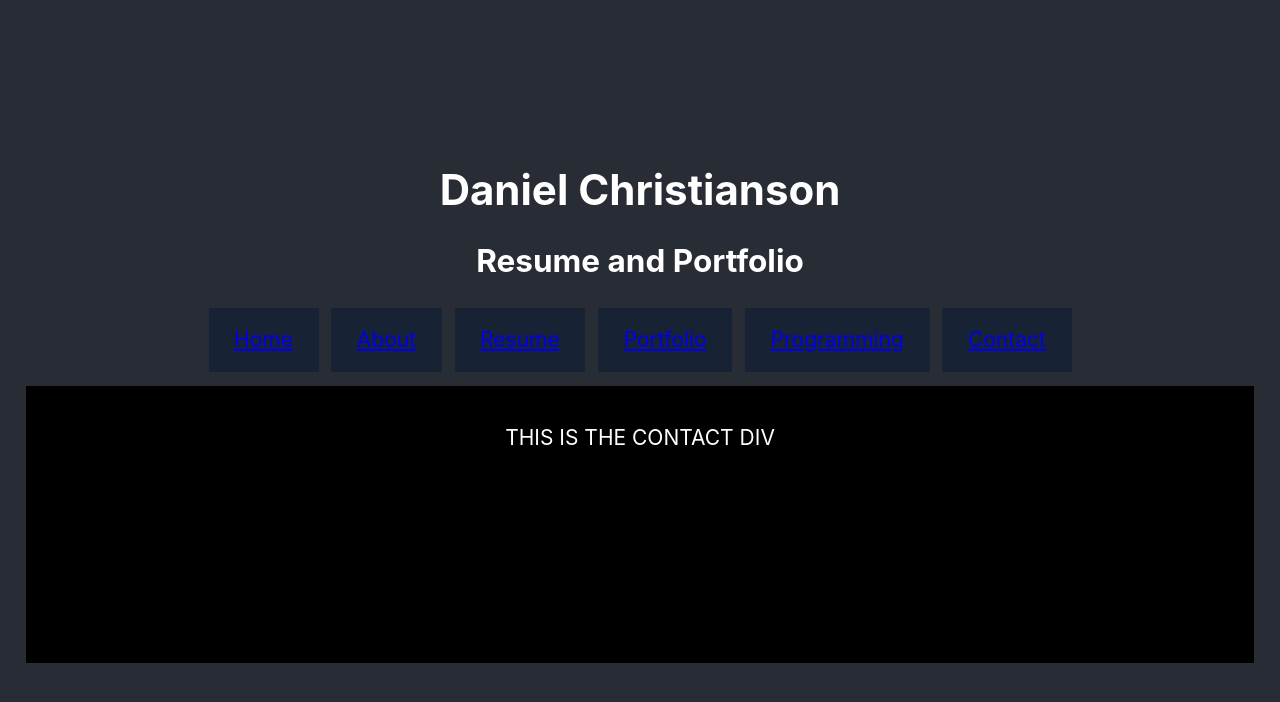
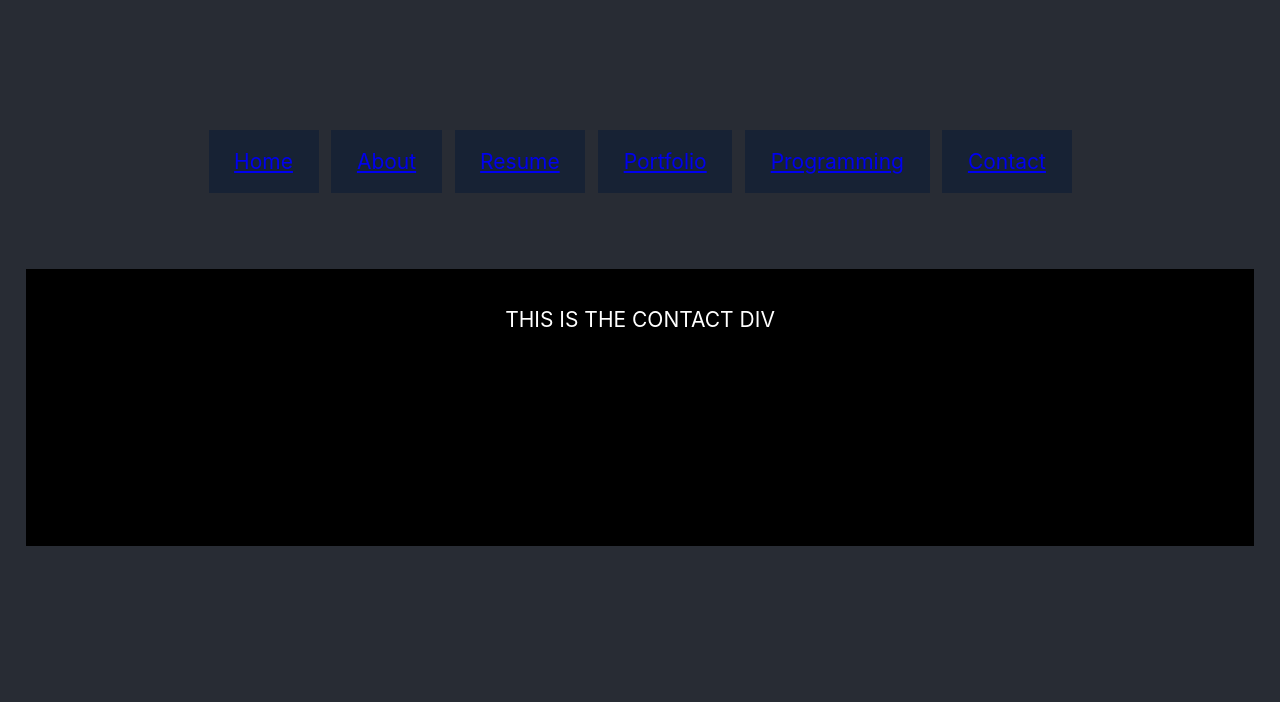
Before and after one commit to daniel-christianson/my-portfolio-website, a React (Create React App) app: page /Contact in a window 1280 px wide. Shown: the top 702 px of the page. Built offline with nearby package versions, Linux system fonts and the light colour scheme.

Commit message:
navigation now removes current page from the list

```diff
--- a/src/App.css
+++ b/src/App.css
@@ -1,5 +1,6 @@
 .App {
   text-align: center;
+  background-color: #282c34;
 }
 
 .App-logo {
@@ -14,7 +15,6 @@
 }
 
 .App-header {
-  background-color: #282c34;
   min-height: 100vh;
   display: flex;
   flex-direction: column;
@@ -34,6 +34,8 @@
   padding: 3vw;
   min-height: 25vh;
   width: 90vw;
+  position: absolute;
+  top: 20vmax;
 }
 
 h1 {
@@ -41,19 +43,30 @@ h1 {
   margin-top: 5vh;
 }
 
-ul, li {
-  display: inline;
+ul {
   padding: 0 2vw;
   color: white;
 }
+.Home-Div {
+  position: relative;
+  top: -5vh;
+}
 
-li {
+.Nav-List {
+  position: absolute;
+  top: 10vmax;
+}
+
+.Nav-List-Item {
+  display: inline;
+}
+
+.Link-Tag {
   background-color: #172234;
   margin: .5vw;
   padding: 1.5vw 2vw;
 }
 
-.Link-Tag {
-  background-color: #330000;
-  padding: 5vw 5vw;
+.Portfolio-List {
+  list-style: none;
 }
--- a/src/App.js
+++ b/src/App.js
@@ -1,40 +1,50 @@
-import React, {useState} from 'react';
+import React from 'react';
 import {
     BrowserRouter as Router,
     Switch,
     Route,
-  Link
+    Link,
+    useLocation
 } from "react-router-dom";
 import './App.css';
-import Home from './hom/hom.js'
-import About from './abt/abt.js'
-import Resume from './rsm/rsm.js'
-import Portfolio from './prt/prt.js'
-import Programming from './prg/prg.js'
-import Contact from './cnt/cnt.js'
+import navigationArray from './Nav.js'
+
+function LinksList(){
+    const location = useLocation();
+    const links = navigationArray.map(function(item) {
+        if(location.pathname !== ("/" + item.name)){
+            return <li className="Nav-List-Item"><Link className="Link-Tag" to={"/" + item.name}>{item.name.charAt(0).toUpperCase() + item.name.slice(1)}</Link></li>
+        } else if (location.pathname === '/home'){
+            return (
+                <div className="Home-Div">
+                    <h1>Daniel Christianson</h1>
+                    <h2>Resume and Portfolio</h2>
+                </div>
+            );
+        }
+    })
+    return(
+        links
+    );
+}
+
+function Routes(){
+    const routes = navigationArray.map(item => (<Route path={"/" + item.name}>{item.dv}</Route>));
+    return(
+        routes
+    );
+}
 
 function App(){
-  const navObj = [
-      {name: "home", dv: <Home />},
-      {name: "about", dv: <About />},
-      {name: "resume", dv: <Resume />},
-      {name: "portfolio", dv: <Portfolio />},
-      {name: "programming", dv: <Programming />},
-      {name: "contact", dv: <Contact />}
-  ];
-  const links = navObj.map(item => (<li><Link to={"/" + item.name}>{item.name.charAt(0).toUpperCase() + item.name.slice(1)}</Link></li>));
-  const routes = navObj.map(item => (<Route path={"/" + item.name}>{item.dv}</Route>));
     return(
         <Router>
             <div className="App">
                 <header className="App-header">
-            <h1>Daniel Christianson</h1>
-            <h2>Resume and Portfolio</h2>
-            <ul>
-                {links}
+                    <ul className="Nav-List">
+                        <LinksList />
                     </ul>
                     <Switch>
-                {routes}
+                        <Routes />
                     </Switch>
                 </header>
             </div>
--- /dev/null
+++ b/src/Nav.js
@@ -0,0 +1,19 @@
+import React from 'react';
+import './App.css';
+// import Home from './hom/hom.js'
+import About from './abt/abt.js'
+import Resume from './rsm/rsm.js'
+import Portfolio from './prt/prt.js'
+import Programming from './prg/prg.js'
+import Contact from './cnt/cnt.js'
+
+const navigationArray = [
+    {name: "home", dv: null},
+    {name: "about", dv: <About />},
+    {name: "resume", dv: <Resume />},
+    {name: "portfolio", dv: <Portfolio />},
+    {name: "programming", dv: <Programming />},
+    {name: "contact", dv: <Contact />},
+];
+
+export default navigationArray;
--- a/src/abt/abt.js
+++ b/src/abt/abt.js
@@ -4,7 +4,9 @@ import '../App.css';
 function About() {
     return(
         <div className="Content-div">
-            THIS IS THE ABOUT DIV
+            - SMALL BIO GOES HERE -<br /><br />
+            - BRIEF EDUCATION HISTORY GOES HERE -<br /><br />
+            <a href="https://www.linkedin.com/in/daniel-s-christianson">linkedin.com/in/daniel-s-christianson</a>
         </div>
     );
 }
--- a/src/hom/hom.js
+++ b/src/hom/hom.js
@@ -5,7 +5,6 @@ function Home() {
     const name = "home";
     return(
         <div className="Content-div">
-            THIS IS THE HOME DIV
             {/*<header className="App-header">*/}
             {/*    <h1>Daniel Christianson</h1>*/}
             {/*    <h2>Resume and Portfolio</h2>*/}
--- a/src/prg/prg.js
+++ b/src/prg/prg.js
@@ -4,7 +4,7 @@ import '../App.css';
 function Programming() {
     return(
         <div className="Content-div">
-            THIS IS THE PROGRAMMING DIV
+            <a href="https://github.com/daniel-christianson">github.com/daniel-christianson</a>
         </div>
     );
 }
--- a/src/prt/prt.js
+++ b/src/prt/prt.js
@@ -4,7 +4,13 @@ import '../App.css';
 function Portfolio() {
     return(
         <div className="Content-div">
-            THIS IS THE PORTFOLIO DIV
+            <ul className="Portfolio-List">
+                <li>- PAINTING -</li>
+                <li>- DIGITAL -</li>
+                <li>- ANIMATION -</li>
+                <li>- GRAPHIC DESIGN -</li>
+                <li>- VIDEO GAME WORK -</li>
+            </ul>
         </div>
     );
 }
```
Also changed, not shown: src/AppNew.js (deleted, +0 -51 lines), src/AppOld.js (deleted, +0 -49 lines), src/nav.js (deleted, +0 -46 lines), 1 other file (tests, documents, lock files or other folders). Lines whose indentation alone changed are shown as unchanged.
